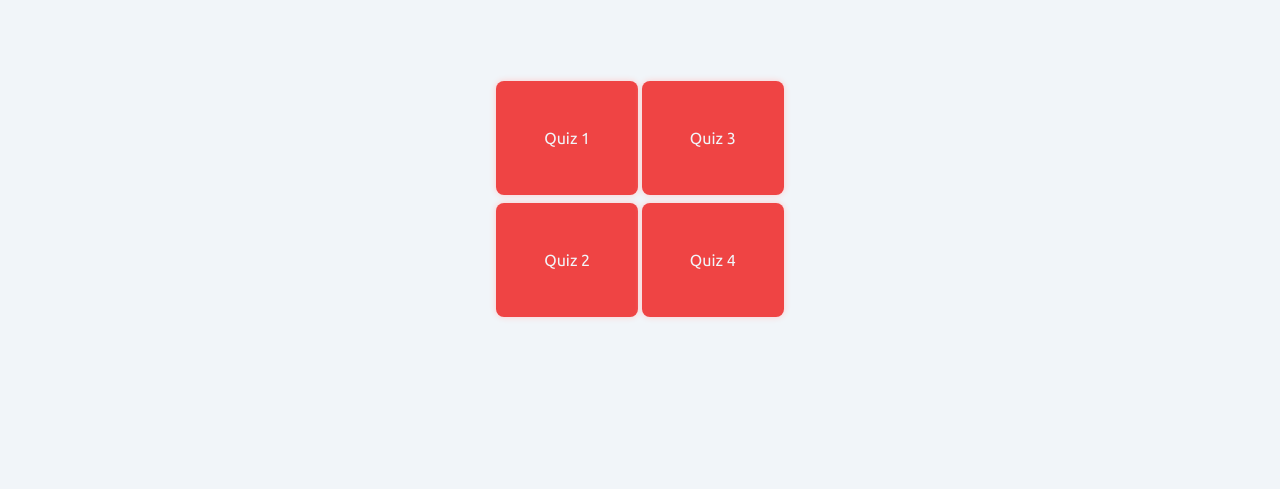
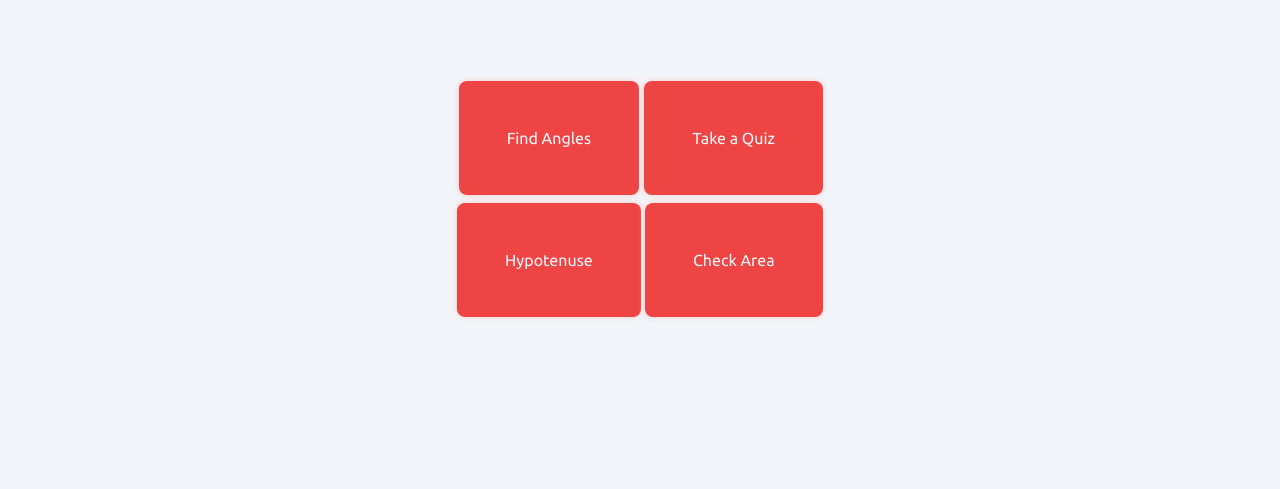
Before and after one commit to tanveertkd/neog-markTwelve, a plain HTML site: page index.html in a window 1280 px wide. Shown: the part 212-701 px from the top of the page. Drawn offline with Linux system fonts and the light colour scheme.

Commit message:
fixed minor bugs

```diff
--- a/index.html
+++ b/index.html
@@ -28,13 +28,13 @@
         <div class="secondary-container">
 
             <div class="secondary-grid">
-                <div class="grid-item"><a href="./quiz/quiz-one.html">Quiz 1</a></div>
-                <div class="grid-item"><a href="./quiz/quiz-two.html">Quiz 2</a></div>
+                <div class="grid-item"><a href="./quiz/quiz-one.html">Find Angles</a></div>
+                <div class="grid-item"><a href="./quiz/quiz-two.html">Hypotenuse</a></div>
             </div>
 
             <div class="secondary-grid">
-                <div class="grid-item"><a href="./quiz/quiz-three.html">Quiz 3</a></div>
-                <div class="grid-item"><a href="./quiz/quiz-four.html">Quiz 4</a></div>
+                <div class="grid-item"><a href="./quiz/quiz-three.html">Take a Quiz</a></div>
+                <div class="grid-item"><a href="./quiz/quiz-four.html">Check Area</a></div>
             </div>
 
         </div>
--- a/styles.css
+++ b/styles.css
@@ -29,6 +29,7 @@ body {
 
 .navigation a {
     text-decoration: none;
+    color: var(--primary-bg-color);
 }
 
 .nav-ul {
```
Also changed, not shown: quiz/quiz-three.html (+1 -1 lines), quiz/quiz-two.html (+1 -1 lines).
